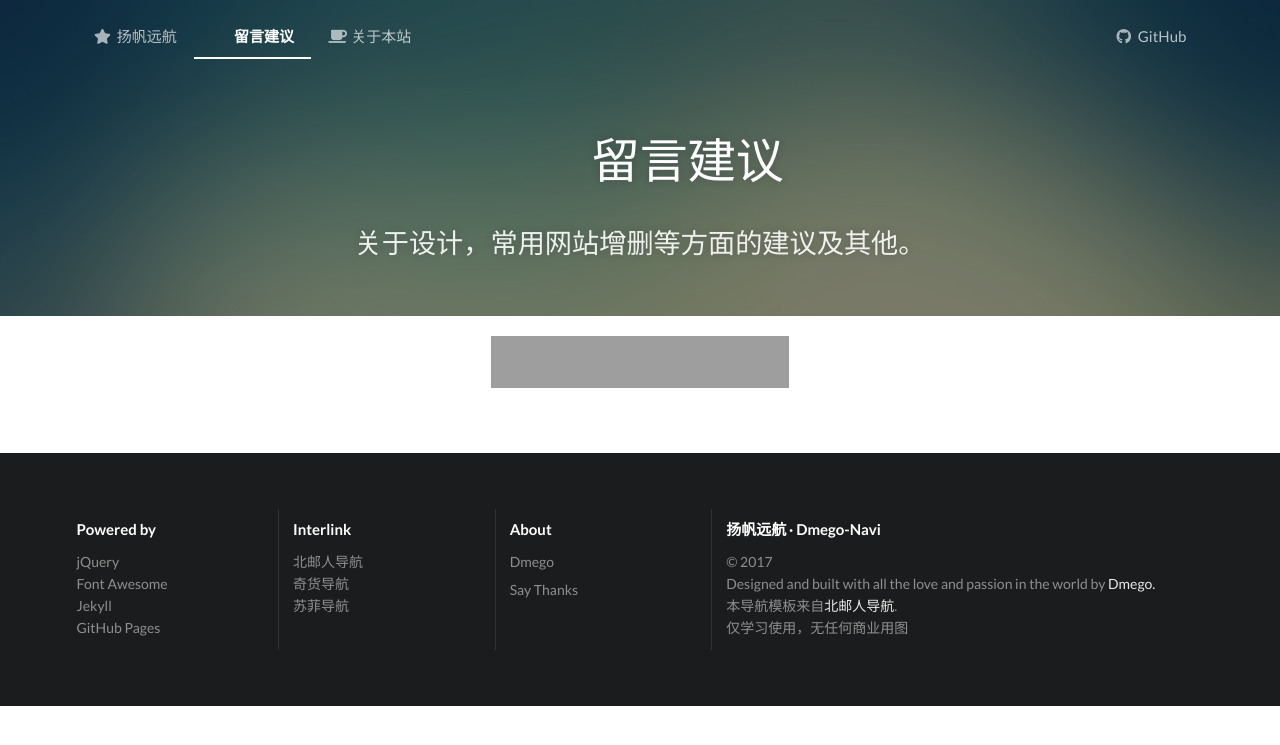
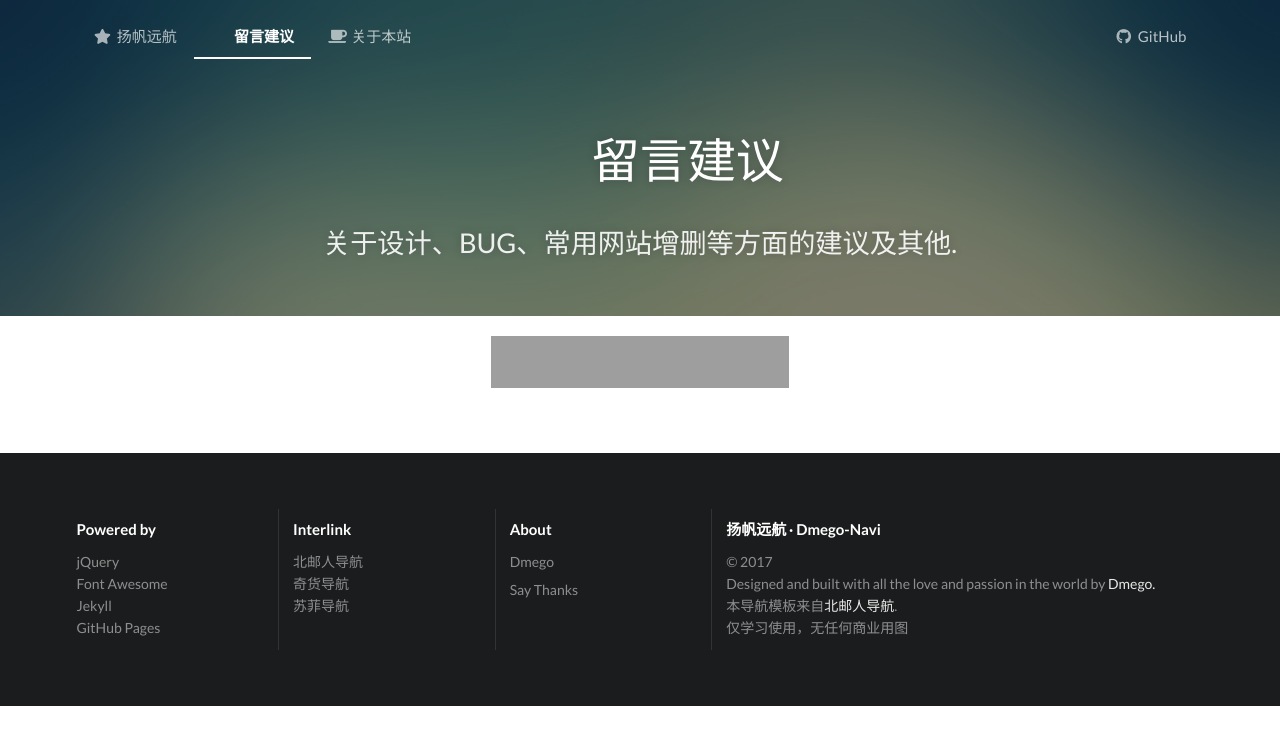
Before and after one commit to dmego/dmegonavi.github.io, a Jekyll site: the page built from suggest/index.html, in a window 1280 px wide. Shown: the top 745 px of the page. Built offline with Jekyll 4.4.1, drawn with Linux system fonts in a browser that asks for light colours; a script that is not in the unit is left out; comment, search, counter and statistics services are not loaded; grey boxes are pictures that could not be loaded.

Commit message:
修复BUG

```diff
--- a/_data/search_services.yml
+++ b/_data/search_services.yml
@@ -43,7 +43,6 @@
 - id: panci
   name: 网盘
   url: http://www.panc.cc/s/
-  shortcut: 网盘
   suffix: "/td_0"
 
 - id: douban
--- a/_includes/analytics_header.html
+++ b/_includes/analytics_header.html
@@ -1,4 +1,4 @@
 <div class="ui text container">
     <h1 class="ui inverted header"><i class="gittip icon"></i>留言建议</h1>
-    <h2>关于设计，常用网站增删等方面的建议及其他。</h2>
+    <h2>关于设计、BUG、常用网站增删等方面的建议及其他.</h2>
 </div>
```
